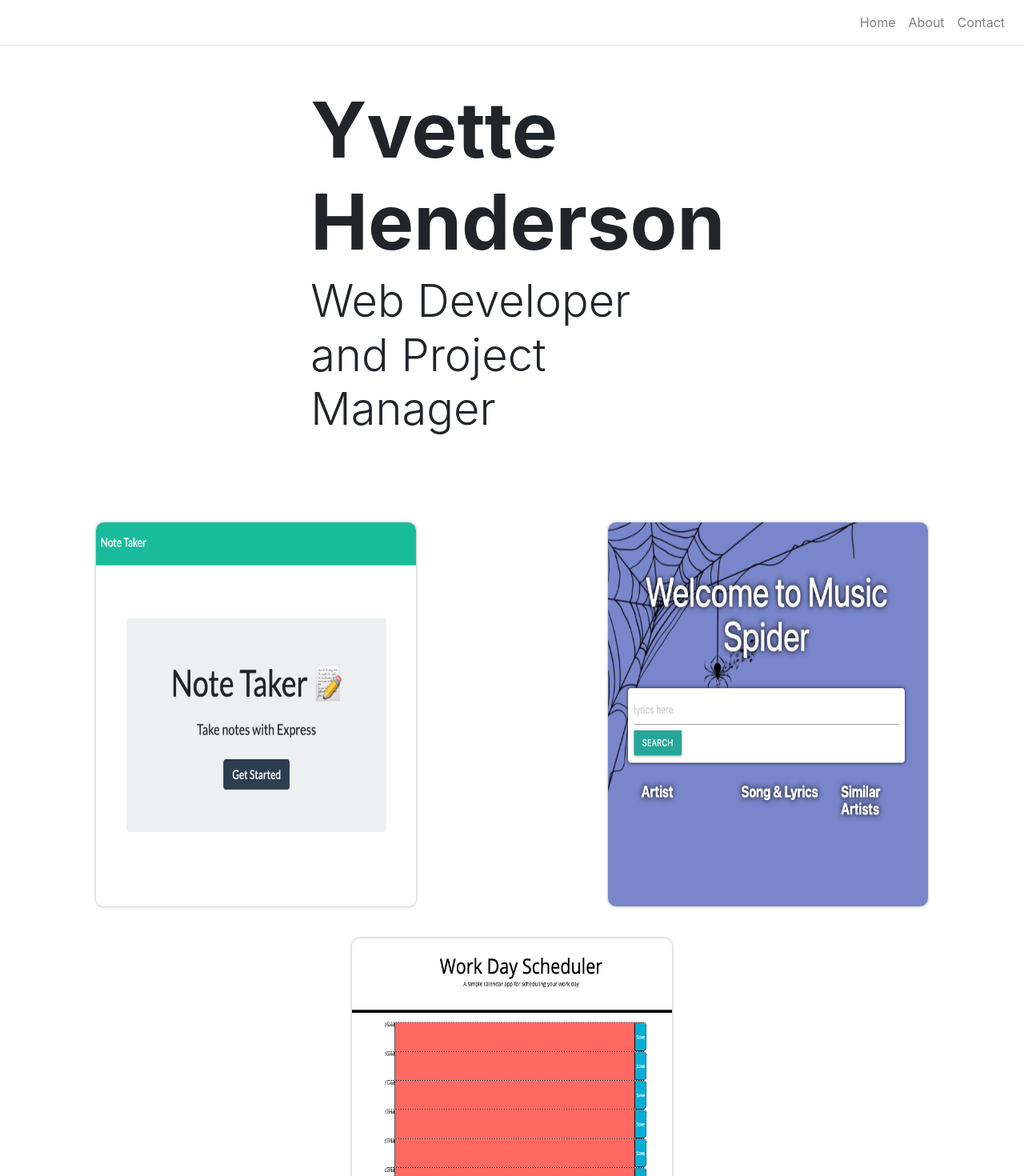
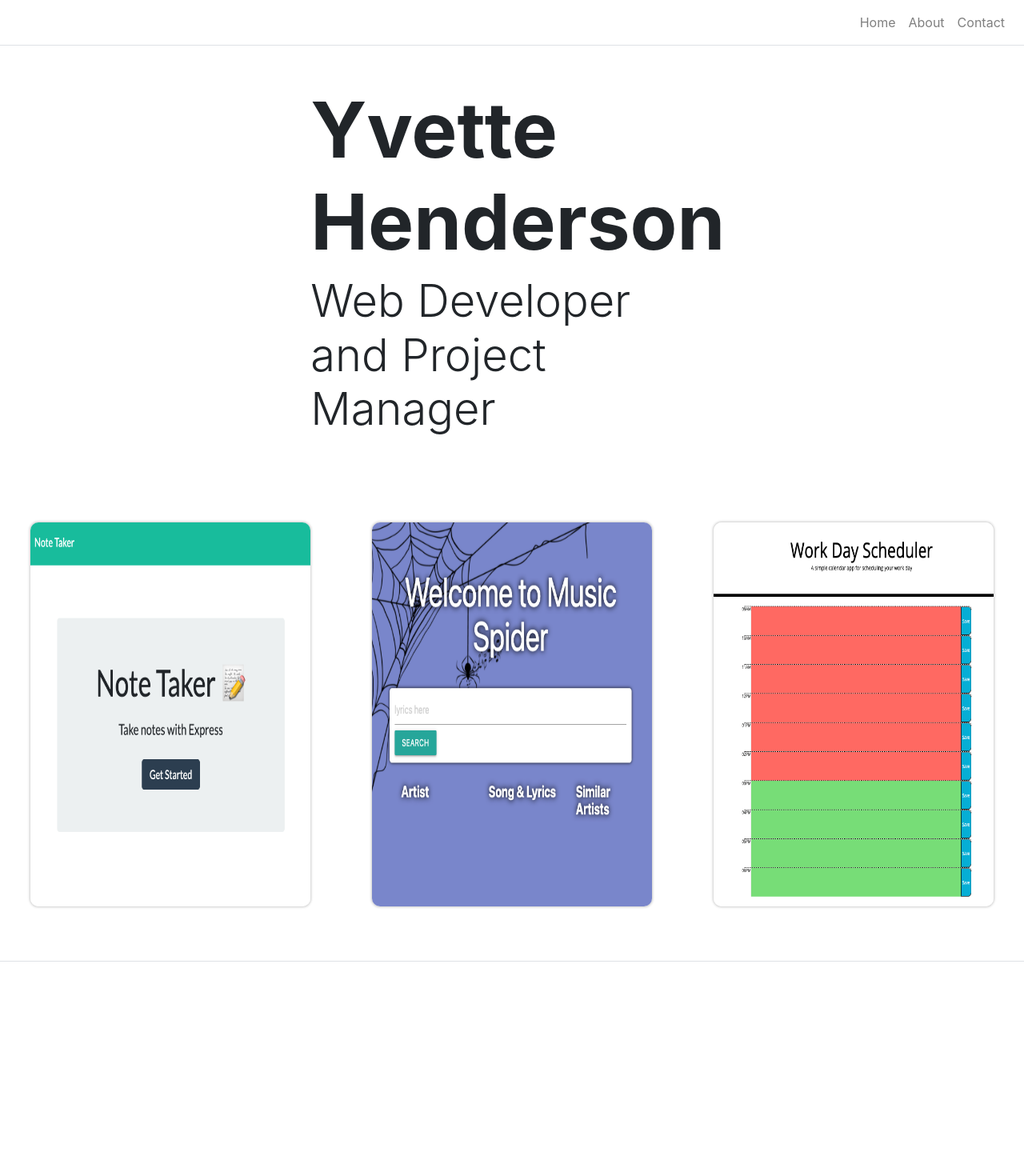
Before and after one commit to yvettehenderson/react-portfolio, a React (Create React App) app: page / in a window 1280 px wide. Shown: the top 1470 px of the page at 80% size. After the commit the page ends 1234 px from the top, so only its background shows below. Built offline with nearby package versions, Linux system fonts and the light colour scheme.

Commit message:
updated about page

```diff
--- a/src/index.css
+++ b/src/index.css
@@ -18,7 +18,7 @@ code {
 
 .g-card-image {
   border-radius: 10px;
-  width: 400px;
+  width: 350px;
   height: 480px;
   box-shadow: 0px 0px 3px 1px #ccc;
 }
--- a/src/pages/About.js
+++ /dev/null
@@ -1,16 +0,0 @@
-
-import React from 'react';
-
-
-function About(props){
-
-return(
-
-<p>About Page works!</p>
-
-);
-
-
-}
-
-export default About;
```
Also changed, not shown: src/components/Navbar.js (deleted).
